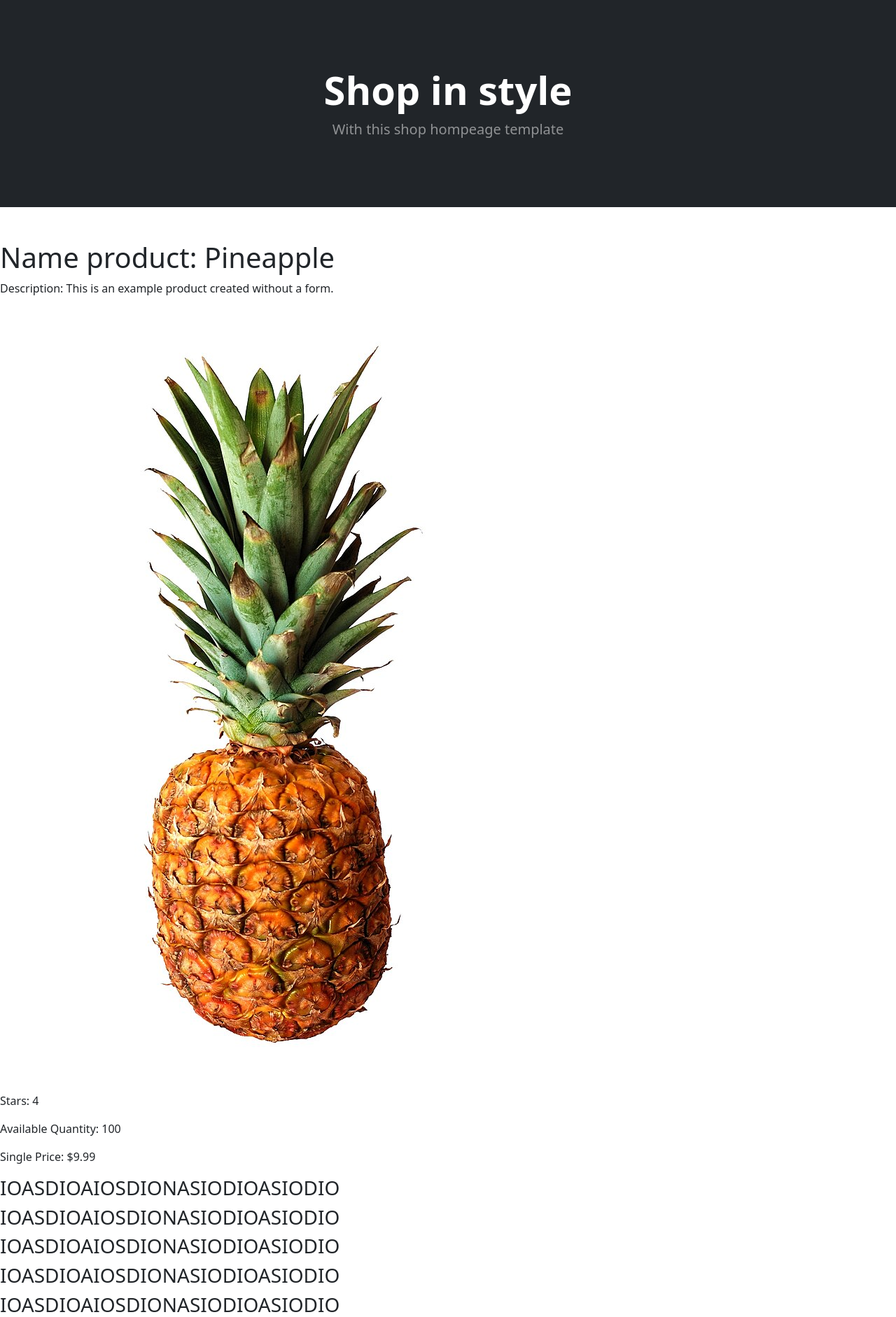
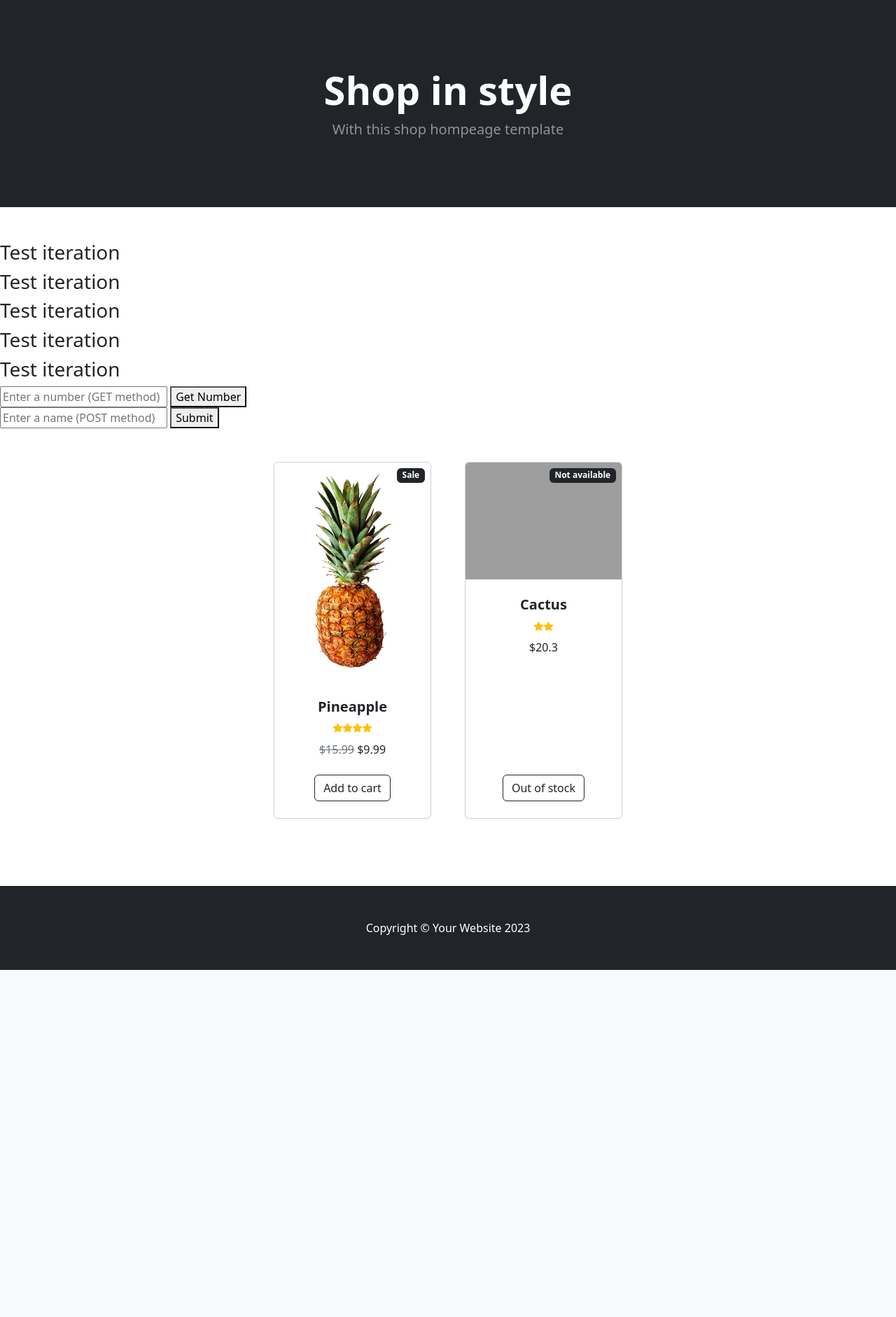
Before and after one commit to XDeadshoTX-dev/Lab3, a Django app: page / in a window 1280 px wide. Shown: the part 57-1939 px from the top of the page at 70% size. After the commit the page ends 1443 px from the top, so only its background shows below. Run offline with Django 3.2, Linux system fonts and the light colour scheme; data comes from the database, SQL or seed files in the repository; grey boxes labelled with a size stand in for pictures from a placeholder-image service; some libraries are stand-ins or nearby versions; grey boxes are pictures that could not be loaded.

Commit message:
Updated MVC

```diff
--- a/Lab3/app/models.py
+++ b/Lab3/app/models.py
@@ -14,7 +14,7 @@ class Product(models.Model):
     Product_image = models.ImageField(upload_to='Product_images/', null=True, default=None)  # Product image (Directory must be in app/Product_images/file.jpg)
     Product_stars = models.IntegerField(default=0)  # Product stars (Integer)
     Product_available_quantity = models.IntegerField(default=0)  # Product available quantity (Integer)
-    Product_old_price = models.FloatField(default=0.0) # Product old price (Float)
+    Product_old_price = models.FloatField(default=0.0, null=True) # Product old price (Float)
     Product_single_price = models.FloatField(default=0.0)  # Product single price (Float)
 
     def __str__(self):
--- a/Lab3/app/templates/app/index.html
+++ b/Lab3/app/templates/app/index.html
@@ -57,59 +57,68 @@
     <!-- Section-->
     <section class="py-5">
         <div>
-            <h1>Name product: {{ product.Product_name }}</h1>
-            <p>Description: {{ product.Product_description }}</p>
-            <!--<img src="{{ product.Product_image }}" alt="Product Image">--> <!--for link-->
-            <img src="{% static product.Product_image %}" alt="Product Image" /> <!--for file-->
-            <p>Stars: {{ product.Product_stars }}</p>
-            <p>Available Quantity: {{ product.Product_available_quantity }}</p>
-            <p>Single Price: ${{ product.Product_single_price }}</p>
-        </div>
-        <div>
             {% for i in "xxxxx" %}
-            <h3>IOASDIOAIOSDIONASIODIOASIODIO</h3>
+            <h3>Test iteration</h3>
             {% endfor %}
         </div>
         <!-- Form to send GET request to get_number view -->
         <form action="{% url 'get_number' %}" method="get">
-            <input type="text" name="number" placeholder="Enter a number">
+            <input type="text" name="number" placeholder="Enter a number (GET method)">
             <button type="submit">Get Number</button>
         </form>
         <form action="{% url 'post_name' %}" method="post">
-            {% csrf_token %}
-            <input type="text" name="name" placeholder="Enter a name">
+            {% csrf_token %} <!--For security-->
+            <input type="text" name="name" placeholder="Enter a name (POST method)">
             <button type="submit">Submit</button>
         </form>
         <div class="container px-4 px-lg-5 mt-5">
             <div class="row gx-4 gx-lg-5 row-cols-2 row-cols-md-3 row-cols-xl-4 justify-content-center">
-                {% for i in "xxxxx" %}
+                <!--List of products-->
+                {% for product in available_products %}
                 <div class="col mb-5">
                     <div class="card h-100">
                         <!-- Sale badge-->
+                        {% if product.Product_available_quantity != 0 %}
                         <div class="badge bg-dark text-white position-absolute" style="top: 0.5rem; right: 0.5rem">Sale</div>
+                        {% endif %}
+                        {% if product.Product_available_quantity == 0 %}
+                        <div class="badge bg-dark text-white position-absolute" style="top: 0.5rem; right: 0.5rem">Not available</div>
+                        {% endif %}
                         <!-- Product image-->
-                        <img class="card-img-top" src="https://dummyimage.com/450x300/dee2e6/6c757d.jpg" alt="..." />
+                        {% if product.Product_image_url %}
+                        <img class="card-img-top" src={{ product.Product_image_url }} alt="{{ product.Product_name }}" />
+                        {% endif %}
+
+                        {% if product.Product_image %}
+                        <img class="card-img-top" src="{% static product.Product_image %}" alt="{{ product.Product_name }}" />
+                        {% endif %}
                         <!-- Product details-->
                         <div class="card-body p-4">
                             <div class="text-center">
                                 <!-- Product name-->
-                                <h5 class="fw-bolder">Special Item</h5>
+                                <h5 class="fw-bolder">{{ product.Product_name }}</h5>
                                 <!-- Product reviews-->
                                 <div class="d-flex justify-content-center small text-warning mb-2">
+                                    {% for i in product.product_stars_range %}
                                     <div class="bi-star-fill"></div>
-                                    <div class="bi-star-fill"></div>
-                                    <div class="bi-star-fill"></div>
-                                    <div class="bi-star-fill"></div>
-                                    <div class="bi-star-fill"></div>
+                                    {% endfor %}
                                 </div>
                                 <!-- Product price-->
-                                <span class="text-muted text-decoration-line-through">$20.00</span>
-                                $18.00
+                                {% if product.Product_old_price != 0.0 and product.Product_old_price != None %}
+                                <span class="text-muted text-decoration-line-through">${{ product.Product_old_price }}</span>
+                                {% endif %}
+                                ${{ product.Product_single_price }}
                             </div>
                         </div>
                         <!-- Product actions-->
                         <div class="card-footer p-4 pt-0 border-top-0 bg-transparent">
+                            {% if product.Product_available_quantity != 0%}
                             <div class="text-center"><a class="btn btn-outline-dark mt-auto" href="#">Add to cart</a></div>
+                            {% endif %}
+                            {% if product.Product_available_quantity == 0 %}
+                            <div class="text-center"><a class="btn btn-outline-dark mt-auto" href="#">Out of stock</a></div>
+                            {% endif %}
+
                         </div>
                     </div>
                 </div>
--- a/Lab3/app/views.py
+++ b/Lab3/app/views.py
@@ -11,25 +11,67 @@ from datetime import datetime
 from django.shortcuts import render
 from django.http import HttpRequest
 
+class ProductsManager:
+    def DeleteProducts():
+        Product.objects.all().delete()
+
+    def DeleteProduct(self, request, *args, **kwargs):
+        ...
+
+    def GetProducts():
+        products = Product.objects.all()
+        for product in products:
+            product.product_stars_range = range(product.Product_stars)
+        return products
+
+    def AddProduct(name, description, image_url, image, stars, available_quantity, old_price, single_price):
+            new_product = Product(
+            Product_name=name,
+            Product_description=description,
+            Product_image_url=image_url, # link image
+            Product_image=image, # file from directory app/Product_images/{file}.{format}
+            Product_stars=stars,
+            Product_available_quantity=available_quantity,
+            Product_old_price=old_price,
+            Product_single_price=single_price
+            )
+            new_product.save()
+
+    def AddProductHTML(self, request, *args, **kwargs):
+        if request.method == "POST":
+            name = request.GET.get('product_name', None)
+            description = request.GET.get('product_description', None)
+            image_url = request.GET.get('product_image_url', None)
+            image = request.GET.get('product_image', None) # Directory must be in app/Product_images/file.jpg
+            stars = request.GET.get('product_stars', None)
+            available_quantity = request.GET.get('product_available_quantity', None)
+            single_price = request.GET.get('product_single_price', None)
+
+            new_product = Product(
+            Product_name=name,
+            Product_description=description,
+            Product_image_url=image_url, # link image
+            Product_image=image, # file from directory app/Product_images/{file}.{format}
+            Product_stars=stars,
+            Product_available_quantity=available_quantity,
+            Product_single_price=single_price
+            )
+            new_product.save()
+
 def home(request):
     """Renders the home page."""
     assert isinstance(request, HttpRequest)
-    new_product = Product(
-            Product_name="Pineapple",
-            Product_description="This is an example product created without a form.",
-            #Product_image="https://ih1.redbubble.net/image.5051273779.4416/bg,f8f8f8-flat,750x,075,f-pad,750x1000,f8f8f8.jpg", # link image
-            Product_image = "app/Product_images/Pineapple.jpg", # file from directory app/Product_images/{file}.{format}
-            Product_stars=4,
-            Product_available_quantity=100,
-            Product_single_price=9.99
-        )
+    #ProductsManager.DeleteProducts()
+    #ProductsManager.AddProduct("Pineapple", "Pineapple description", None, "app/Product_images/Pineapple.jpg", 4, 142, 15.99, 9.99)
+    #ProductsManager.AddProduct("Cactus", "Cactus description", "https://st.depositphotos.com/1004370/2187/i/450/depositphotos_21876019-stock-illustration-cactus.jpg", None, 2, 0, None, 20.3)
+
     return render(
         request,
         'app/index.html',
         {
             'title':'Home Page',
             'year':datetime.now().year,
-            'product': new_product,
+            'available_products': ProductsManager.GetProducts(),
         }
     )
 
```
